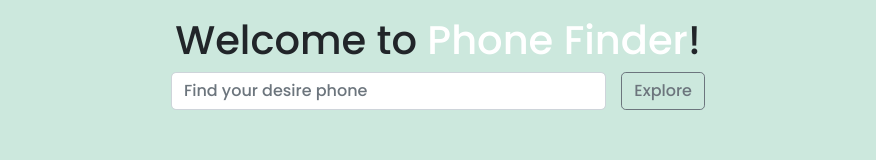
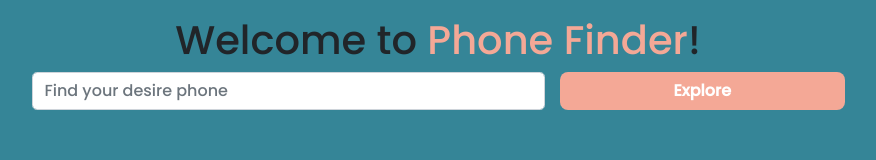
Before and after one commit to avijitsaha118/search-phone-using-api-by-js, a plain HTML site: page index.html in a window 1280 px wide. Shown: the whole page, without its empty margins (202-1078 px from the left). Drawn offline with nearby package versions, Linux system fonts and the light colour scheme; a web font is replaced by a local one.

Commit message:
css added

```diff
--- a/css/style.css
+++ b/css/style.css
@@ -4,7 +4,7 @@ body{font-family: 'Poppins', sans-serif;}
 /* body */
 
 #style{
-    background-color: #CCE8DD;
+    background-color: #358597;
     padding: 0;
     margin: 0;
 }
@@ -12,15 +12,23 @@ body{font-family: 'Poppins', sans-serif;}
 /* heading section */
 
 #heading-style{
-    color: white;
+    color: #F4A896;
 }
 
-/* button */
+/* button design */
 
 #features-button{
+    background-color: #F4A896;
+    color: white;
     width: 32%;
     border-radius: 5px;
-    background-color: #d83179;
     padding: 4px;
+}
+
+#search-button{
+    background-color: #F4A896;
     color: white;
+    font-weight: bold ;
+    width: 35%;
+    border-radius: 8px;
 }
--- a/index.html
+++ b/index.html
@@ -23,10 +23,10 @@
         <h1 class="text-center mt-3">Welcome to <span id="heading-style">Phone Finder</span>!</h1>
         <!-- Phone search area -->
 
-        <div class="input-group mb-3 container w-50 mx-auto mb-5">
+        <div class="input-group mb-3 container w-75 mx-auto mb-5">
             <input id="search-phone" type="text" class="form-control me-3 rounded-3"
                 placeholder="Find your desire phone" aria-label="Recipient's username" aria-describedby="button-addon2">
-            <button id="search-button" class="btn btn-outline-secondary rounded-3" type="button">Explore</button>
+            <button id="search-button" class="btn" type="button">Explore</button>
         </div>
 
         <!-- phone details display area -->
--- a/js/app.js
+++ b/js/app.js
@@ -9,7 +9,7 @@ document.getElementById('search-button').addEventListener('click', () => {
         .then(data => displayPhone(data.data))
 })
 
-// display phones by searching
+// display phones by search
 
 const displayPhone = data => {
     const searchResult = document.getElementById('search-result');
```
